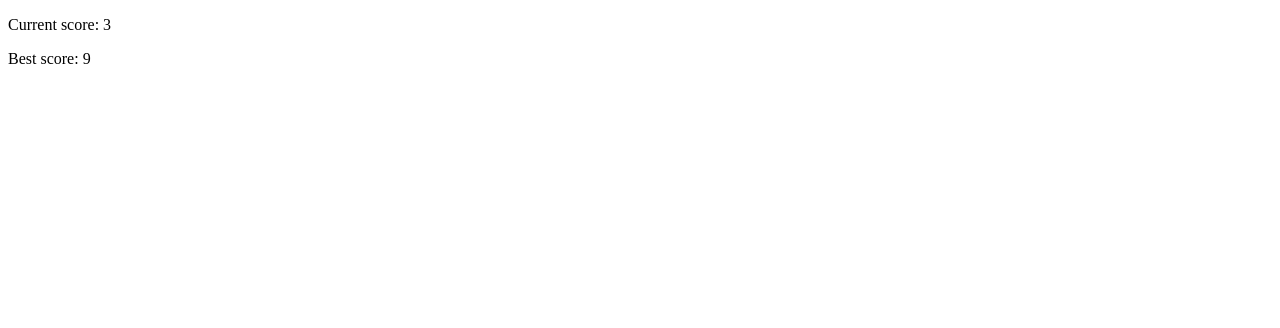
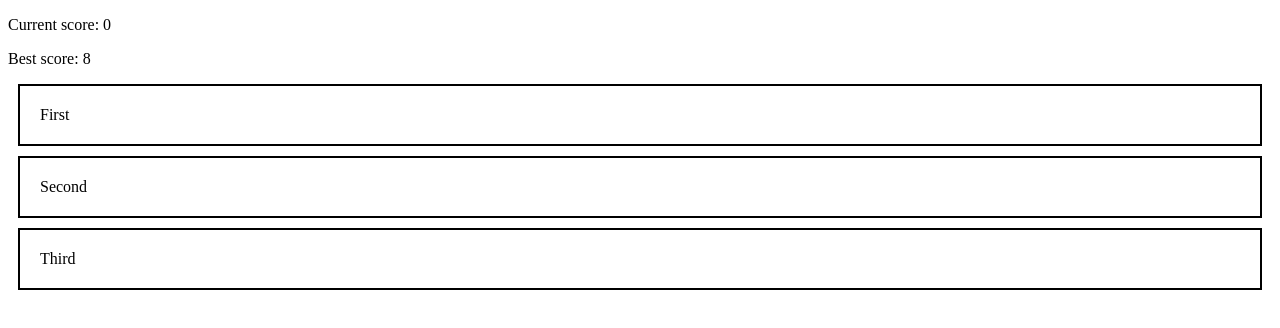
Before and after one commit to ewardou/memory-card, a React (Create React App) app: page / in a window 1280 px wide. Shown: the top 328 px of the page. Built offline with nearby package versions, Linux system fonts and the light colour scheme.

Commit message:
Write Card.js component and add hooks to App.js

```diff
--- a/src/App.js
+++ b/src/App.js
@@ -1,11 +1,34 @@
-import React, { useState } from 'react';
+import React, { useState, useEffect } from 'react';
 import { Score, BestScore } from './components/Score';
+import { Card } from './components/Cards';
 
 function App() {
+    const [score, setScore] = useState(0);
+    const [bestScore, setBestScore] = useState(8);
+
+    const increaseScore = () => {
+        setScore((prevScore) => prevScore + 1);
+    };
+
+    useEffect(() => {
+        console.log('Effect');
+        if (score > bestScore) {
+            setBestScore(score);
+            console.log('Match best score');
+        }
+    }, [score]);
+
     return (
         <div className="App">
-            <Score currentScore={3} />
-            <BestScore bestScore={9} />
+            <div>
+                <Score currentScore={score} />
+                <BestScore bestScore={bestScore} />
+            </div>
+            <div>
+                <Card onClick={increaseScore} id={1} text={'First'} />
+                <Card onClick={increaseScore} id={2} text={'Second'} />
+                <Card onClick={increaseScore} id={3} text={'Third'} />
+            </div>
         </div>
     );
 }
--- /dev/null
+++ b/src/components/Cards.js
@@ -0,0 +1,10 @@
+import React from 'react';
+import '../styles/Card.css';
+
+export function Card(props) {
+    return (
+        <div id={props.id} className={'card'} onClick={props.onClick}>
+            {props.text}
+        </div>
+    );
+}
--- /dev/null
+++ b/src/styles/Card.css
@@ -0,0 +1,6 @@
+.card {
+    background-color: white;
+    border: 2px solid black;
+    padding: 20px;
+    margin: 10px;
+}
```
